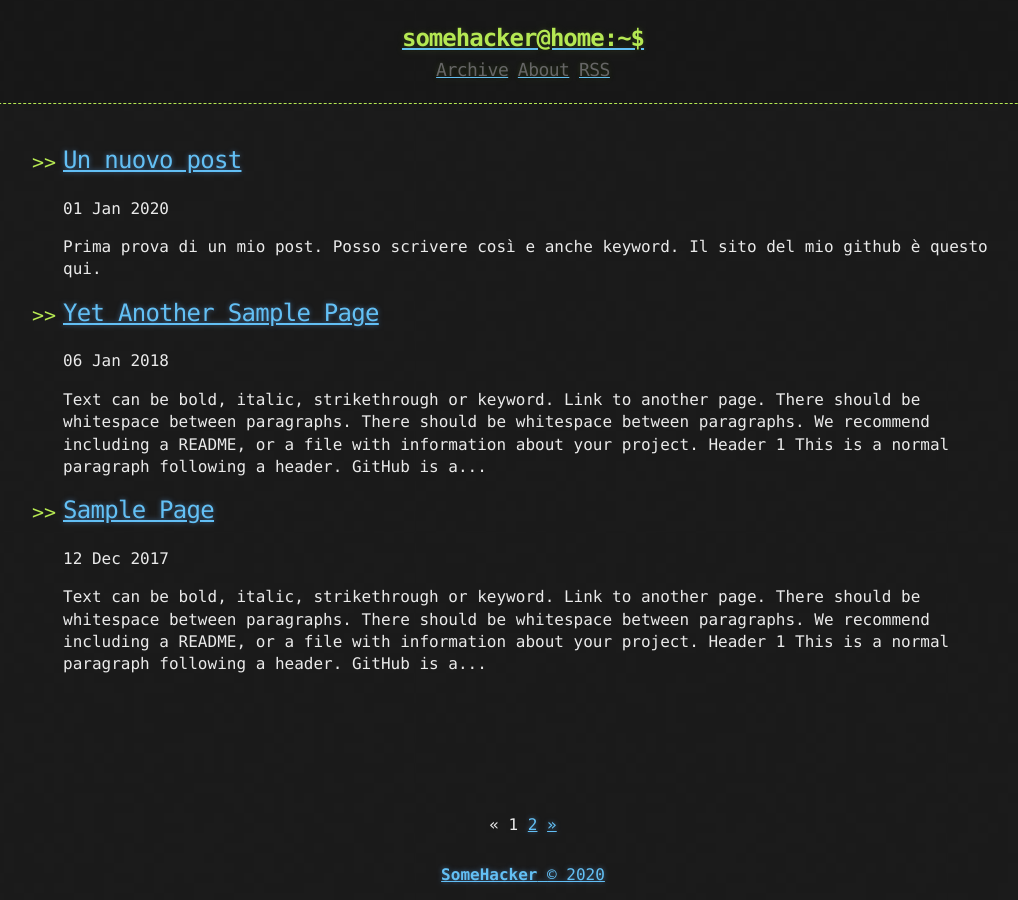
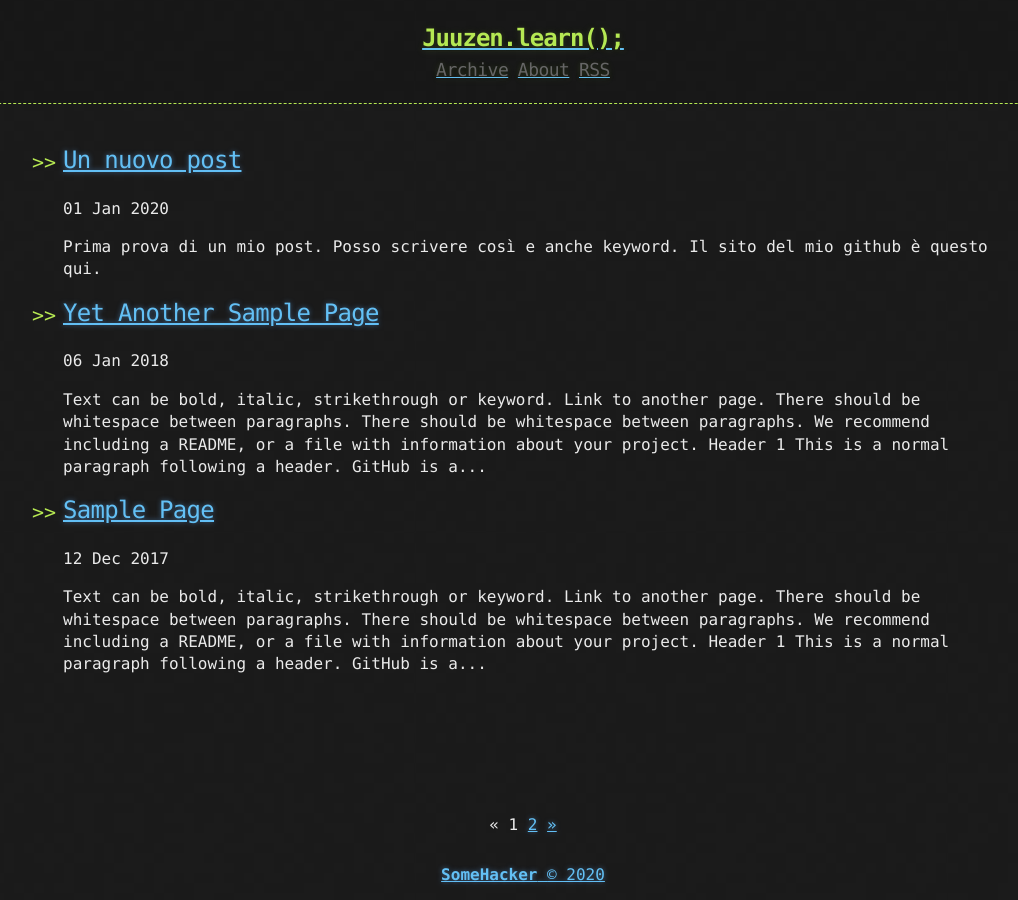
Before and after one commit to Juuzen/juuzen.github.io, a Jekyll site: the page built from index.html, in a window 1280 px wide. Shown: the whole page, without its empty margins (117-1135 px from the left). Built offline with Jekyll 4.4.1, drawn with Linux system fonts in a browser that asks for light colours; the list of posts is cut into pages by our own code.

Commit message:
Changed the title

```diff
--- a/_includes/header.html
+++ b/_includes/header.html
@@ -2,7 +2,7 @@
   <div>
     <a href="{{ "/" | prepend: site.baseurl | replace: '//', '/' }}">
     {% assign owner_first_name = site.owner | split: " " %}
-    <h1>{{ owner_first_name[0] | downcase }}@home:~$</h1>
+    <h1>Juuzen.learn();</h1>
     </a>
     <div class="header-links">
       {% include links.html %}
```
